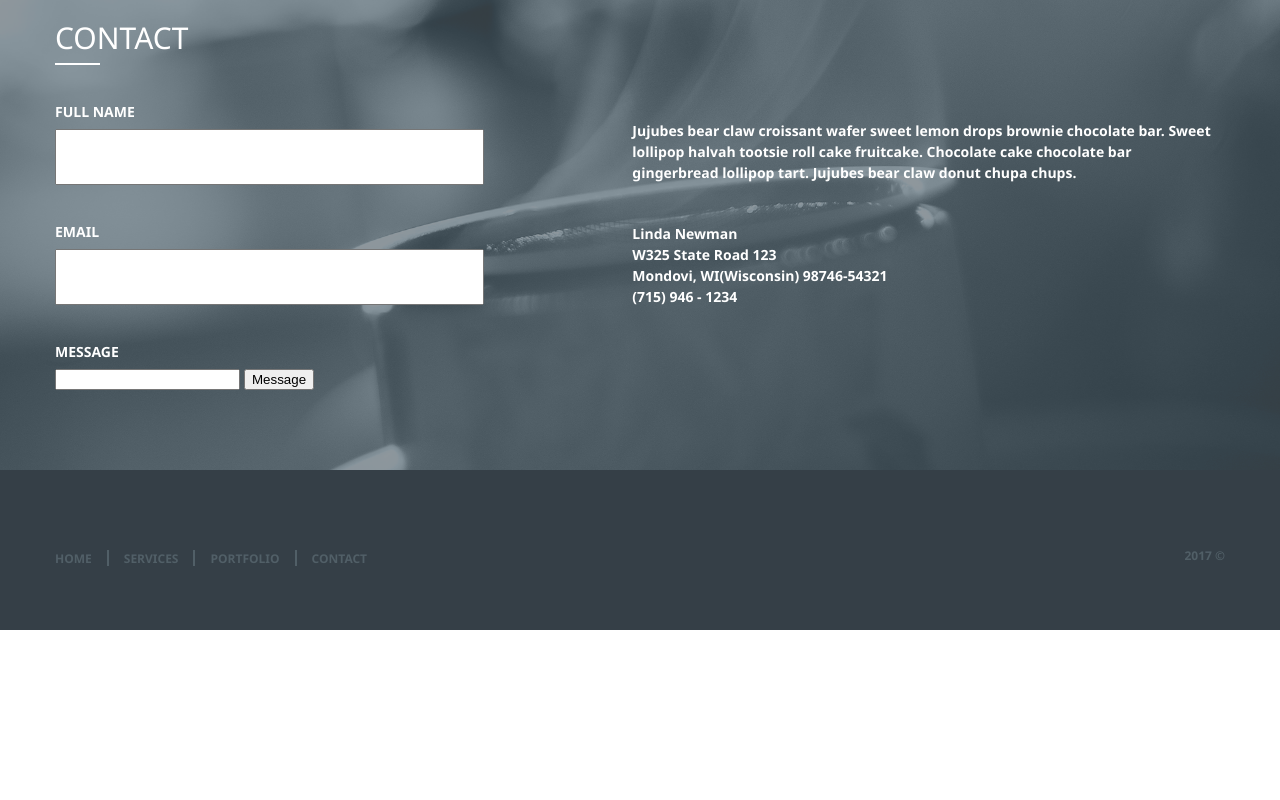
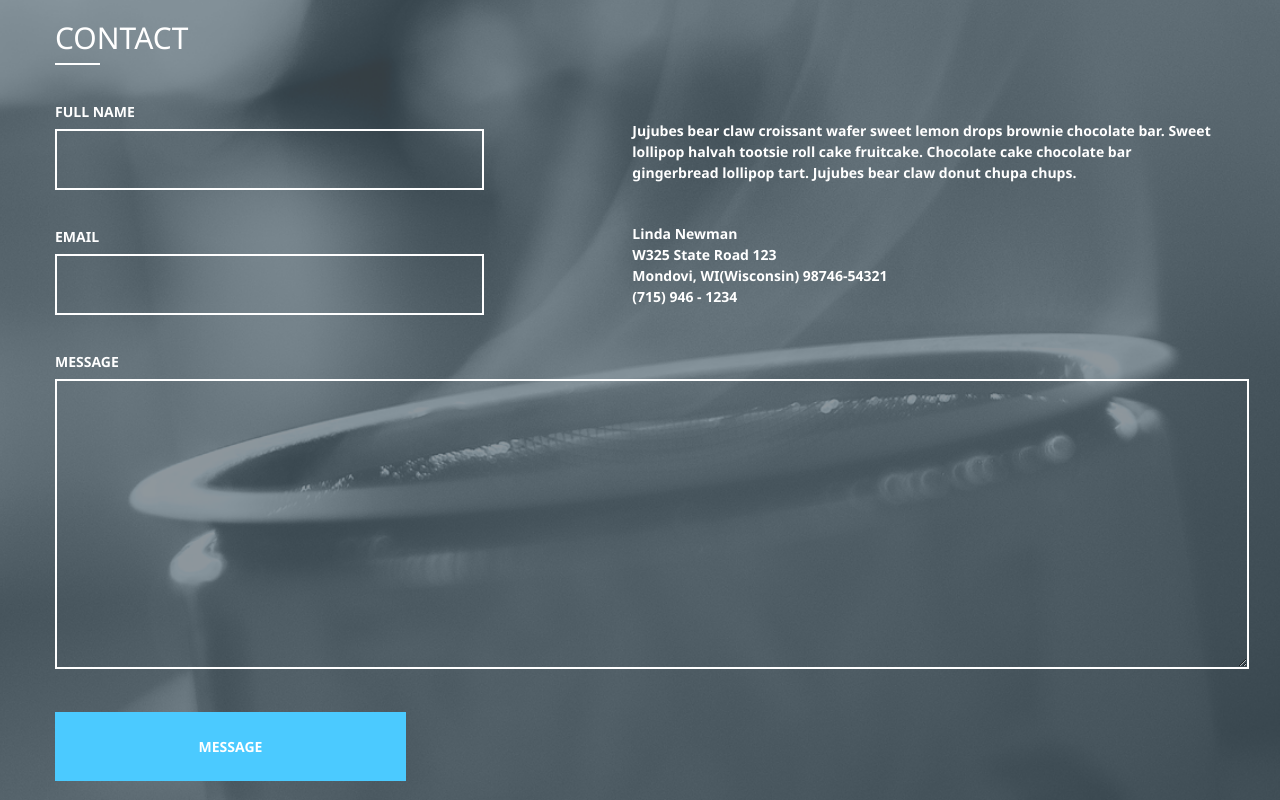
Before and after one commit to KladochnyiVolodymyr/Blueasy, a plain HTML site: page index.html in a window 1280 px wide. Shown: the part 3960-4760 px from the top of the page. Before the commit the page ends 4590 px from the top, so only its background shows below. Drawn offline with Linux system fonts and the light colour scheme.

Commit message:
Contact block finished

```diff
--- a/css/styles.css
+++ b/css/styles.css
@@ -359,8 +359,37 @@
     padding: 12px;
     font-size: 24px;
     margin-bottom: 40px;
+    background: transparent;
+    border:2px solid #fff;
+    outline: none;
+    color: #fff;
+    font-family: "Segoe UI";
+	font-weight: bold;
 }
-
+.form__bottom{
+	width: 100%;
+	background: transparent;
+	border:2px solid #fff;
+    outline: none;
+    color: #fff;
+    font-family: "Segoe UI";
+	font-weight: bold;
+	font-size: 14px;
+	padding: 10px;
+	margin-bottom: 40px;
+}
+.form__submit{
+	color: #fff;
+	font-family: "Segoe UI";
+	font-size: 14px;
+	font-weight: bold;
+	text-transform: uppercase;
+	background-color: #4bcaff;
+	border:none;
+	width: 30%;
+	padding: 25px 0px;
+	outline: none;
+}
 /*-----end contact--------*/
 
 /*------footer--------*/
--- a/index.html
+++ b/index.html
@@ -250,8 +250,8 @@
 				</div>
 				<div class="feedback__bottom-block">
 					<p class="form-name">Message</p>
-					<input type="text">
-					<input type="submit" value="Message">
+					<textarea class="form__bottom" rows="14"></textarea>
+					<input class="form__submit" type="submit" value="Message">
 				</div>
 			</form>
 		</div>
```
